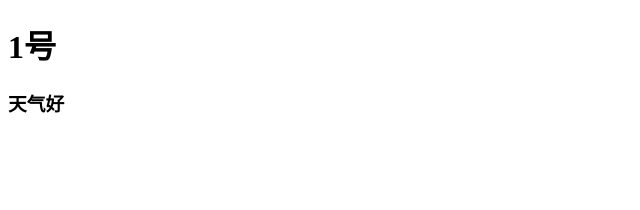
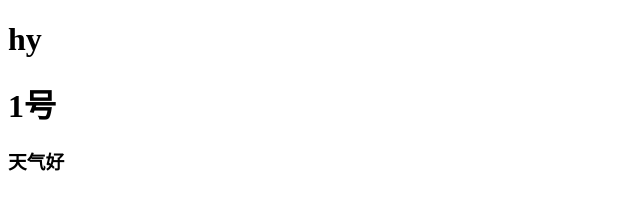
Before and after one commit to 1-aq/08a-admin, a plain HTML site: page index.html in a window 1280 px wide. Shown: the whole page, without its empty margins (0-640 px from the left). Drawn offline with Linux system fonts and the light colour scheme.

Commit message:
Update index.html

```diff
--- a/index.html
+++ b/index.html
@@ -7,6 +7,7 @@
     <title>Document</title>
 </head>
 <body>
+    <h1>hy</h1>
     <h1>1号</h1>
     <h3>天气好</h3>
 </body>
```
